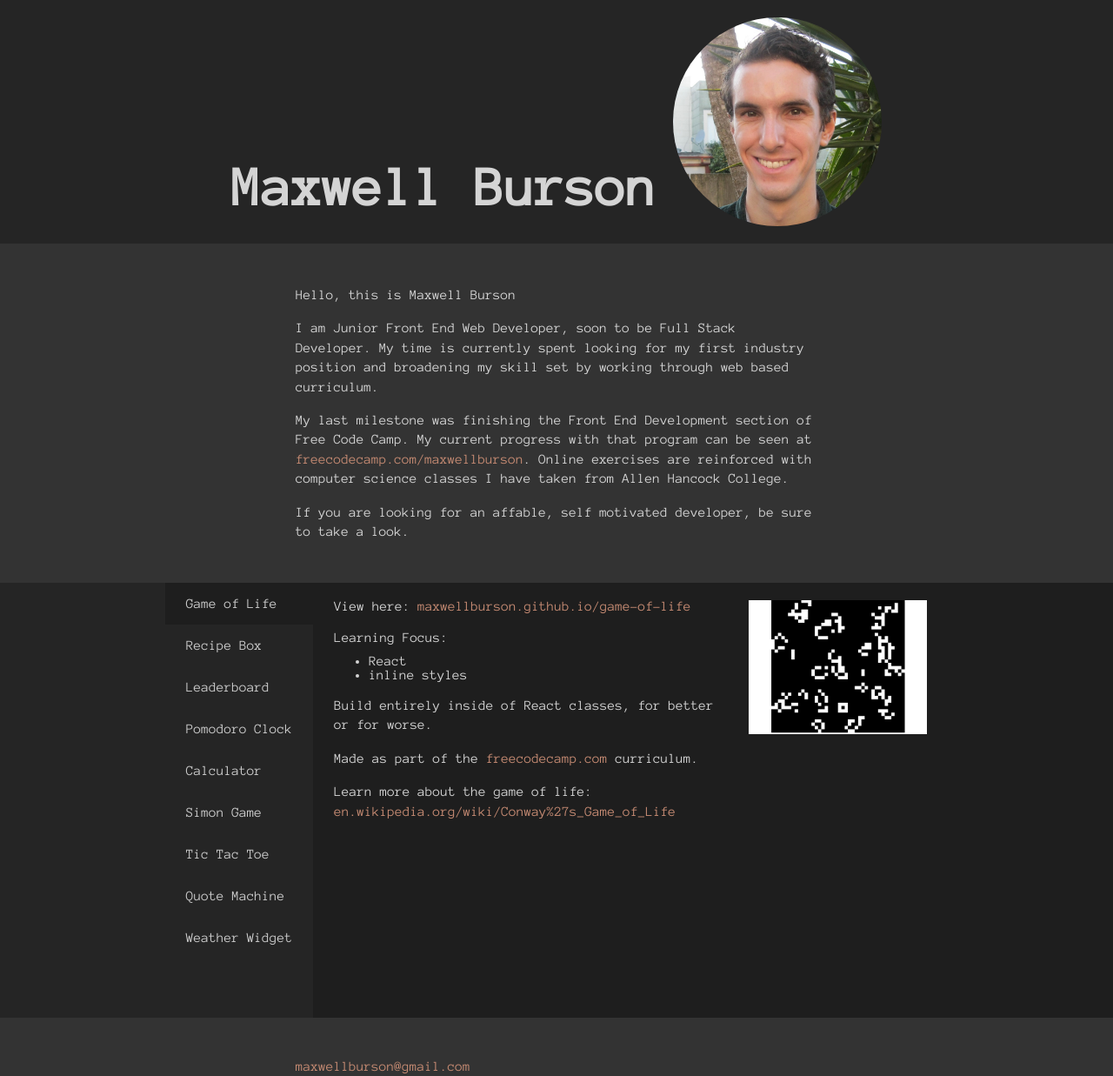
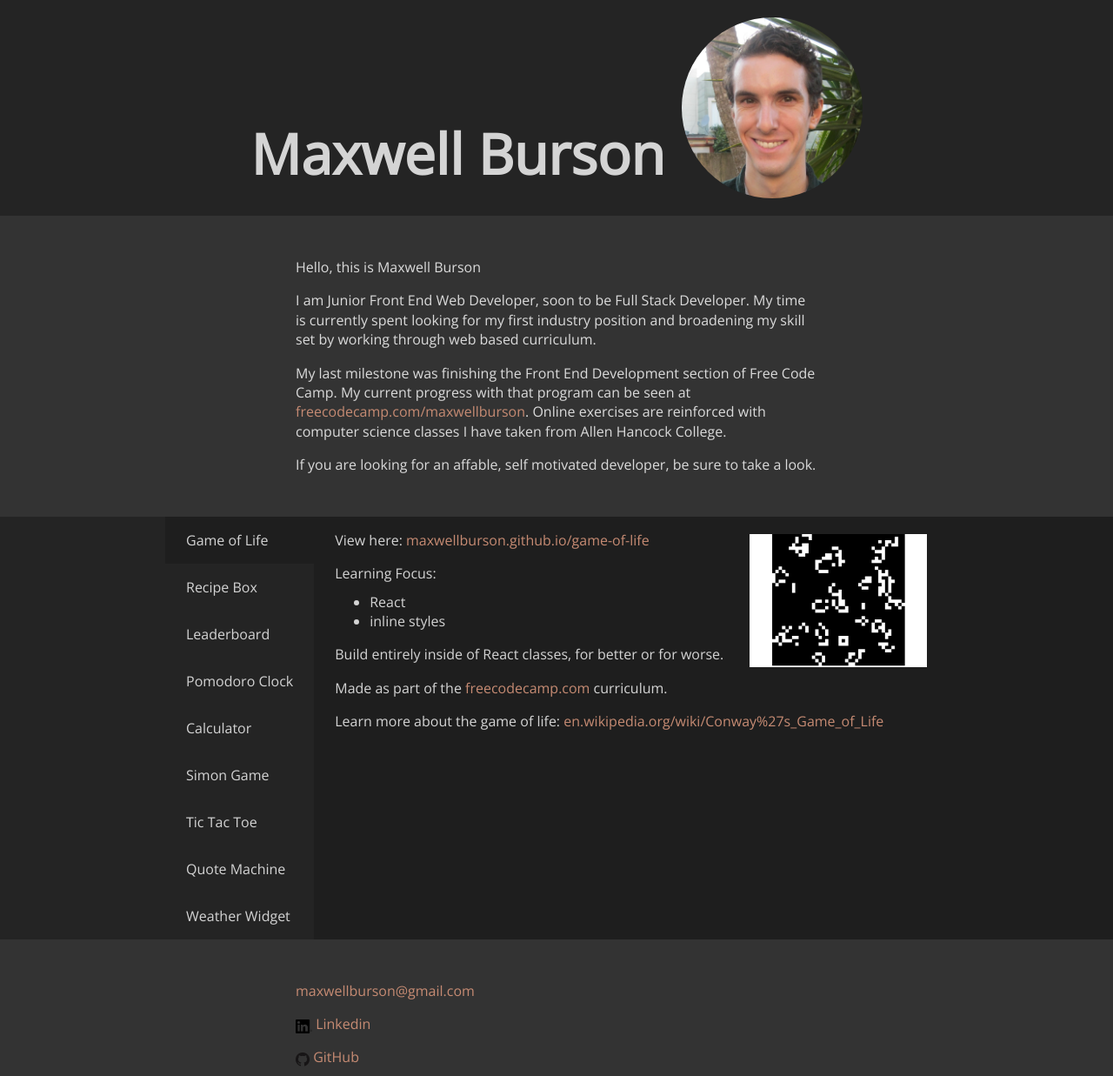
Before and after one commit to maxburs/blog-old, a website: page index.html in a window 1280 px wide. Shown: the top 1237 px of the page at 87% size. Drawn offline with nearby package versions, Linux system fonts and the light colour scheme.

Commit message:
found a font i like and tweaked colors to make the bio more readable, more work needs to be dont with the link icons and the link colors and the title font aaaaaand the older project descriptions but its already dramaticy better than the old portolio so lets figure out how to merge the branches

```diff
--- a/index.html
+++ b/index.html
@@ -7,6 +7,7 @@
         <meta name="author" content="Maxwell Burson">
         <meta name="description" content="Maxwell Burson's portfolio page">
         <meta name="viewport" content="width=device-width, initial-scale = 1.0">
+        <link href="https://fonts.googleapis.com/css?family=Open+Sans:300" rel="stylesheet">
         <script type="text/javascript" src="index.js"></script>
         <link type="text/css" rel="stylesheet" href="index.css">
     </head>
@@ -17,9 +18,9 @@
         </header>
         <section id="biography" >
             <p>Hello, this is Maxwell Burson</p>
-            <p>I am Junior Front End Web Developer, soon to be Full Stack Developer. My time is currently spent looking for my first industry position and broadening my skill set by working through web based curriculum.</p>
-            <p>My last milestone was finishing the Front End Development section of Free Code Camp. My current progress with that program can be seen at <a href="https://www.freecodecamp.com/maxwellburson" target"_blank" >freecodecamp.com/maxwellburson</a>. Online exercises are reinforced with computer science classes I have taken from Allen Hancock College.</p>
-            <p>If you are looking for an affable, self motivated developer, be sure to take a look.</p>
+            <p>    I am Junior Front End Web Developer, soon to be Full Stack Developer. My time is currently spent looking for my first industry position and broadening my skill set by working through web based curriculum.</p>
+            <p>    My last milestone was finishing the Front End Development section of Free Code Camp. My current progress with that program can be seen at <a href="https://www.freecodecamp.com/maxwellburson" target"_blank" >freecodecamp.com/maxwellburson</a>. Online exercises are reinforced with computer science classes I have taken from Allen Hancock College.</p>
+            <p>    If you are looking for an affable, self motivated developer, be sure to take a look.</p>
         </section>
         <div class="edge-grabber">
             <div class="left-reach"></div>
@@ -60,7 +61,7 @@
                             <li>React</li>
                             <li>Sass</li>
                         </ul>
-                        <p>It came as quite that shock that webstorage is just a string. Storing everything as a JSON and keeping it current was an unexpected problem,; but ultimatly not very much trouble. Like with many of my project I spent the most time trying to make the webpage look the way I want. In retrospect I would problby not have much trouble doing many of the things I had trouble with... I would just use javascript. If anyone has any hot pizza making tips I'll take them.</p>
+                        <p>It came as quite that shock that webstorage is just a string. Storing everything as a JSON and keeping it current was an unexpected problem, but ultimatly not very much trouble. Like with many of my project I spent the most time trying to make the webpage look the way I want. In retrospect I would problby not have much trouble doing many of the things I had trouble with... I would just use javascript. If anyone has any hot pizza making tips I'll take them.</p>
                         <p>Made as part of the <a href="https://www.freecodecamp.com/" target="_blank" > freecodecamp.com</a> curriculum</p>
                     </div>
                     <div class="leaderboard">
@@ -127,11 +128,11 @@
                 <div class="icon-filler"></div><a href="mailto:maxwellburson@gmail.com"> maxwellburson@gmail.com</a>
             </div>
             <div>
-                <img src="images/GitHub-Mark-32px.png" class="icon" alt="github icon"> <a href="https://github.com/maxwellburson" target="_blank">GitHub</a>
+                <img src="images/In-Black-48px-R.png" class="icon" alt="linkedin icon">
+                <a href="https://www.linkedin.com/in/maxwellburson" target="_blank">Linkedin</a>
             </div>
             <div>
-                <img src="images/In-Black-48px-R.png" class="icon" alt="linkedin icon">
-                <a href="https://www.linkedin.com/in/maxwellburson" target="_blank">Linkedin</a>
+                <img src="images/GitHub-Mark-32px.png" class="icon" alt="github icon"> <a href="https://github.com/maxwellburson" target="_blank">GitHub</a>
             </div>
             <div>
                 <div class="icon-filler"></div><a href="maxwell_burson_resume.pdf" target="_blank"> Resume</a>
--- a/src/index.scss
+++ b/src/index.scss
@@ -3,19 +3,18 @@
     + height of portfolio content is set manualy
     + first time using flexboxes - may be messy
 */
-@font-face {
-  src: url("fonts/anonymous-pro.ttf") format("truetype");
-  font-family: "anonymous-pro"; }
 
 $responsive-break: 800px;
 $font-base: 16px;
+$font-large: 16px;
 
 $grey-dark: rgb(30, 30, 30);
-$grey-medium: rgb(37, 37, 37);
+$grey-medium: rgb(36, 36, 36);
 $grey-light: rgb(51, 51, 51);
 
-$white-light: rgb(212, 212, 212);
-$white-medium: rgb(204, 204, 204);
+
+$white-light: rgb(219, 219, 219);
+$white-medium: rgb(212, 212, 212);
 $white-dark: rgb(176, 176, 176);
 
 $buffer-std: $font-base * 1.5;
@@ -24,10 +23,10 @@ $buffer-huge: $font-base * 3;
 
 //-----------default style------------
 html {
-  font-family: "anonymous-pro";
+  font-family: 'Open Sans', sans-serif;
   font-size: 0px;
   background-color: $grey-light;
-  color: $white-light;
+  color: $white-medium;
 }
 body { margin: 0px; }
 p {
@@ -56,7 +55,7 @@ header {
     display: inline-block;
     font-size: 4 * $font-base;
     text-align: center;
-    margin: 0px 0px $buffer-small 0px;
+    margin: 0px 0px 12px 0px;
     @media (max-width: 799px) {span {display:none} }
     @media (min-width: 800px) {
       br {display:none}
@@ -64,7 +63,7 @@ header {
     }
   }
   img {
-    max-width: $font-base * 15;
+    max-width: $font-base * 13;
     display: inline-block;
     border-radius: 50%;
     vertical-align: bottom;
@@ -75,6 +74,10 @@ header {
     margin: $buffer-huge auto $buffer-huge auto;
     max-width: 600px;
     padding: 0px $buffer-small 0px $buffer-small;
+    p {
+      font-size: $font-large;
+      color: $white-light;
+    }
 }
 .edge-grabber {
   display: flex;
@@ -88,7 +91,7 @@ header {
     background-color: $grey-dark;
   }
   section { //portfolio
-    max-width: 900px;
+    flex: 0 1 900px;
     display: flex;
     align-items: stretch;
     flex-direction: row;
@@ -109,8 +112,8 @@ header {
       .selected, *:hover,  { background-color: $grey-dark; }
     }
     .project {
-      height: 500px;
-      flex: 1 0 0px;
+      //height: 550px;
+      flex: 0 1 100%;
       background-color: $grey-dark;
       div {
         .thumbnail {
@@ -124,11 +127,14 @@ header {
           }
         }
         padding: 0px $buffer-std;
-        p { margin: $buffer-small 0px; }
+        p {
+          margin: $buffer-small 0px;
+          font-size: $font-large;
+        }
         a { word-wrap: break-word; }
-        span {font-size: $font-base; }
+        span {font-size: $font-large; }
         ul {
-          font-size: $font-base;
+          font-size: $font-large;
           margin-top: 0.7em;
         }
       }
```
Also changed, not shown: fonts/anonymous-pro.ttf (deleted), index.css, 1 other file.
